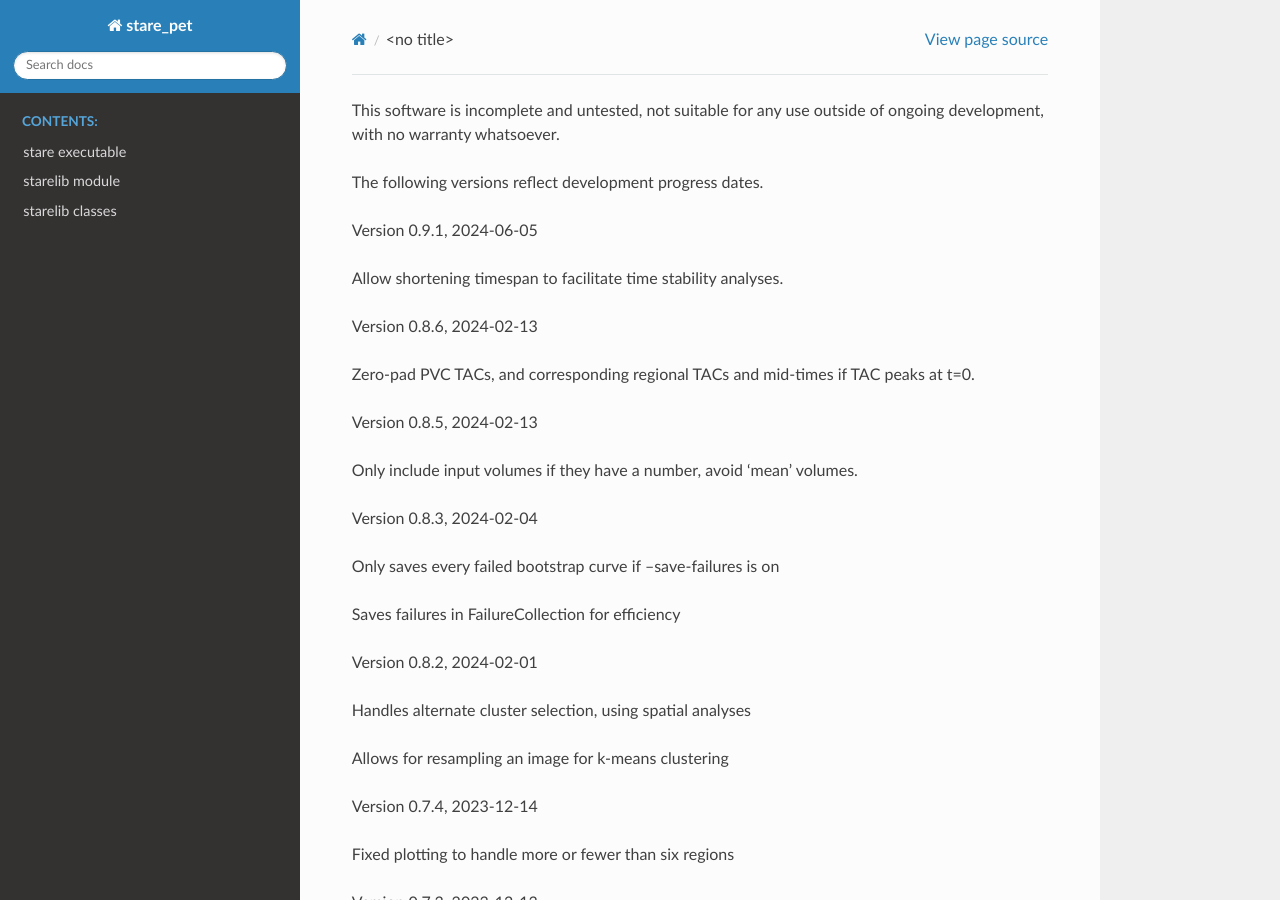
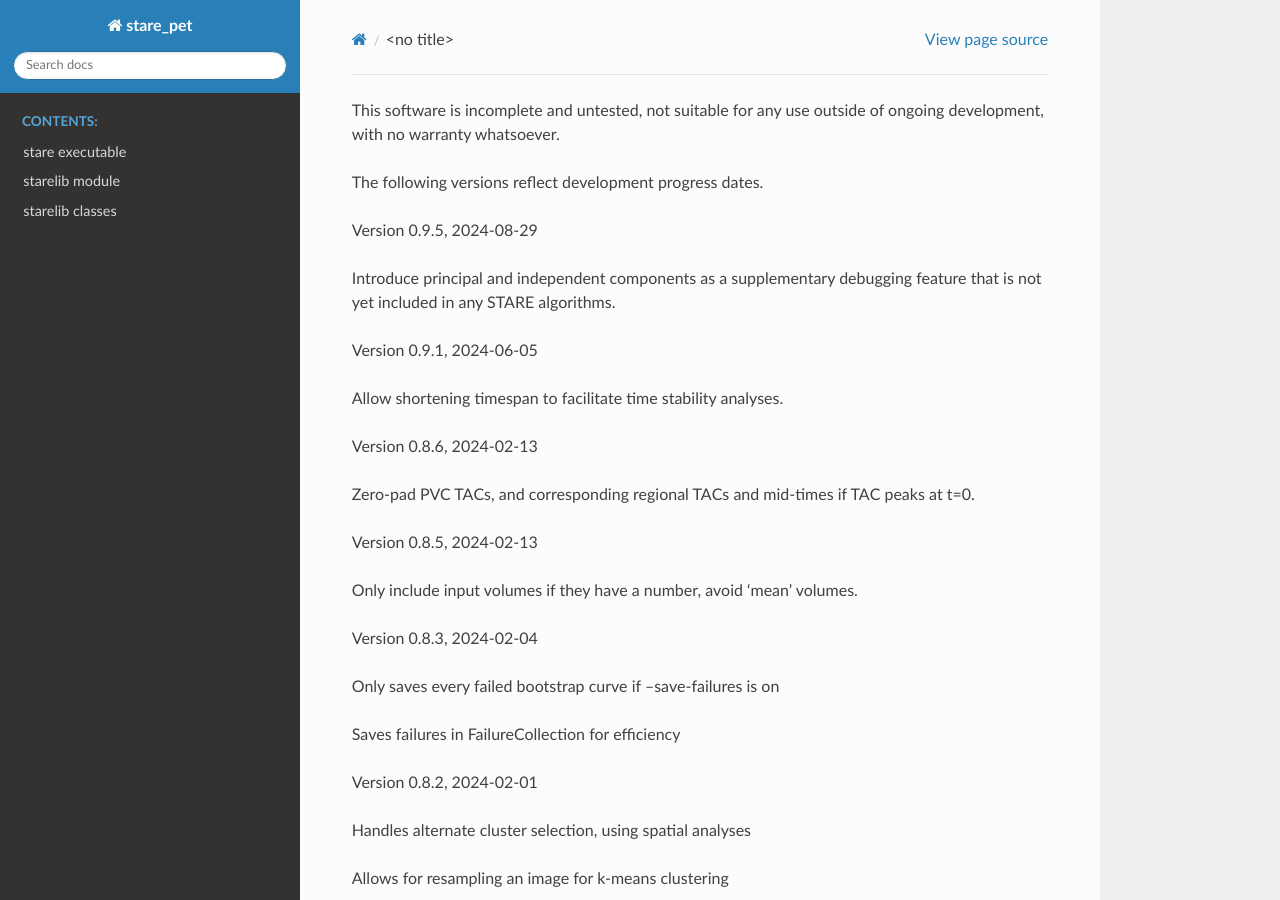
Before and after one commit to mfschmidt/stare_pet, a Sphinx documentation site: the page built from docs/changelog.rst, in a window 1280 px wide and 900 px high. Built offline with Sphinx 7.4.7 and the Read the Docs theme 2.0.0, drawn with Linux system fonts in a browser that asks for light colours.

Commit message:
version bump

```diff
--- a/docs/changelog.rst
+++ b/docs/changelog.rst
@@ -3,6 +3,11 @@ not suitable for any use outside of ongoing development,
 with no warranty whatsoever.
 
 The following versions reflect development progress dates.
+
+Version 0.9.5, 2024-08-29
+
+- Introduce principal and independent components as a supplementary debugging
+  feature that is not yet included in any STARE algorithms.
 
 Version 0.9.1, 2024-06-05
 
--- a/requirements.txt
+++ b/requirements.txt
@@ -16,7 +16,7 @@ fonttools==4.46.0
     # via matplotlib
 humanize==4.9.0
     # via stare-pet (setup.py)
-idna==3.6
+idna==3.7
     # via requests
 joblib==1.4.2
     # via
--- a/setup.cfg
+++ b/setup.cfg
@@ -1,6 +1,6 @@
 [metadata]
 name = stare_pet
-version = 0.9.4
+version = 0.9.5
 author = Mike Schmidt
 author_email = mikeschmidt@schmidtgracen.com
 maintainer = Mike Schmidt
```
